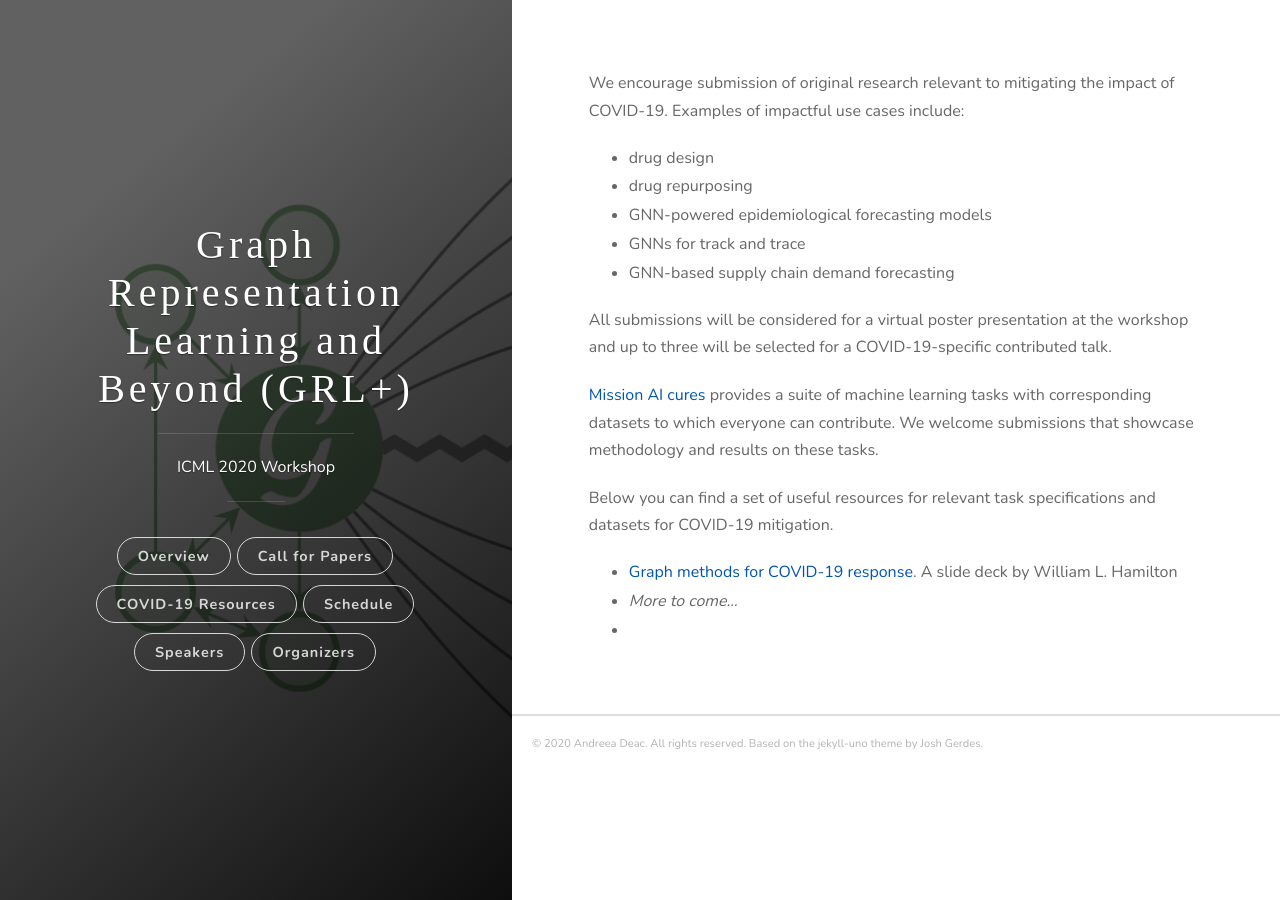
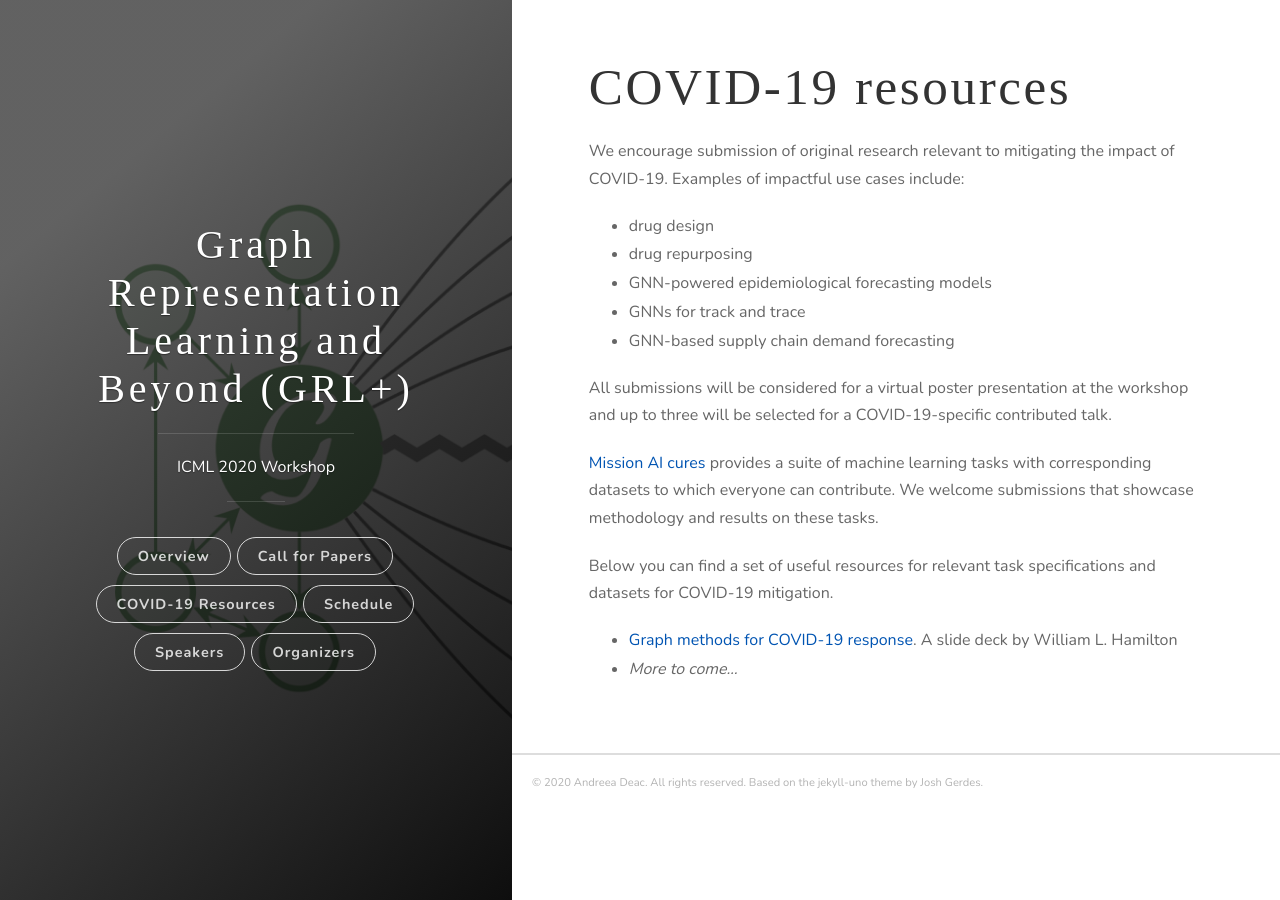
Before and after one commit to grlplus/grlplus.github.io, a Jekyll site: the page built from covid19.md, in a window 1280 px wide. Built offline with Jekyll 4.4.1, drawn with Linux system fonts in a browser that asks for light colours; some web fonts are replaced; our own code applies the rules of GitHub Pages for plain Markdown files.

Commit message:
add title

```diff
--- a/covid19.md
+++ b/covid19.md
@@ -1,3 +1,9 @@
+---
+layout: post
+title: COVID-19 resources
+permalink: /covid-19/
+---
+
 We encourage submission of original research relevant to mitigating the impact of COVID-19. Examples of impactful use cases include:
 
 - drug design
@@ -14,4 +20,3 @@ Below you can find a set of useful resources for relevant task specifications an
 
 - [Graph methods for COVID-19 response](files/graphs-against-covid.pdf). A slide deck by William L. Hamilton
 - *More to come...*
--
```
